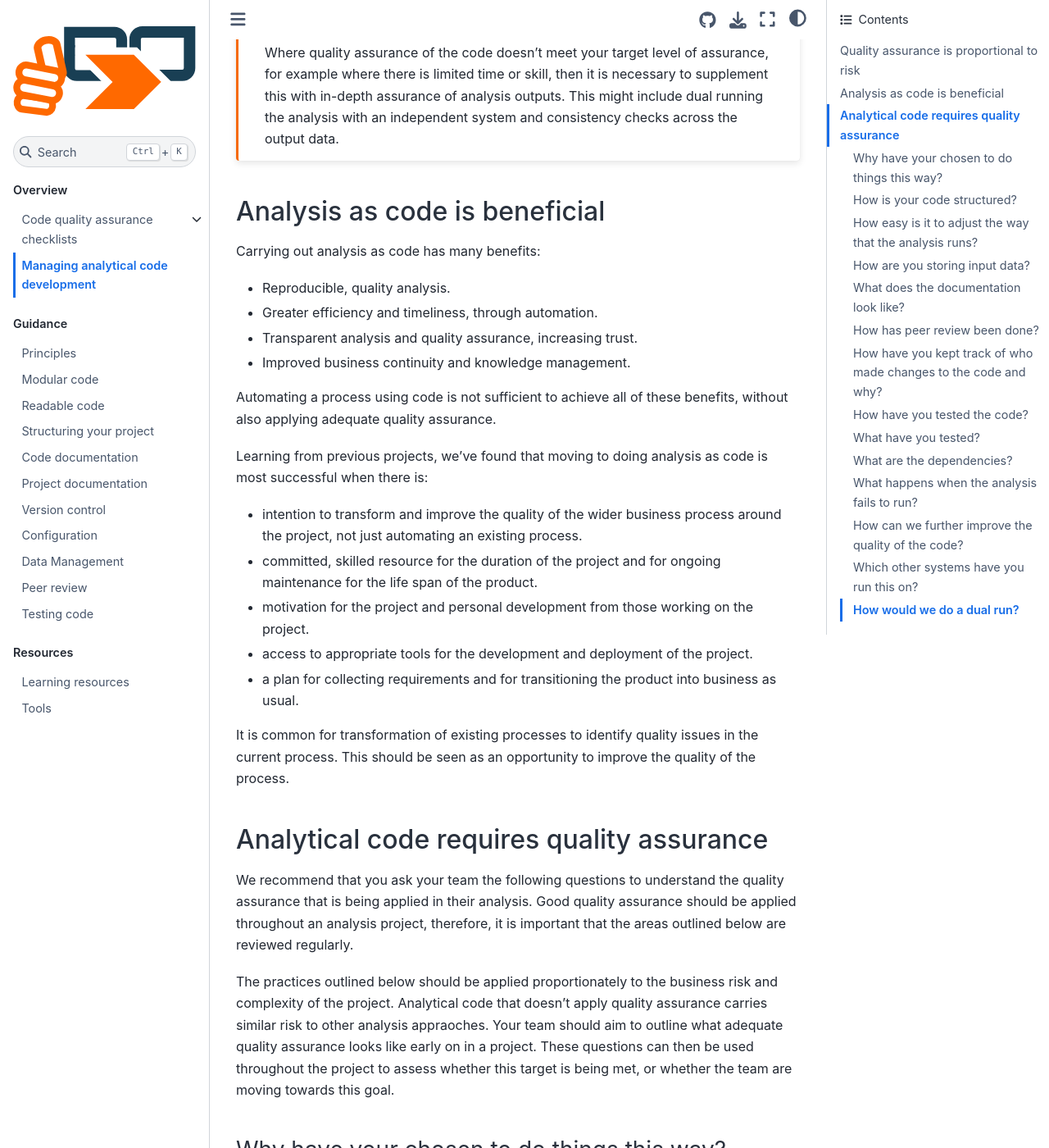
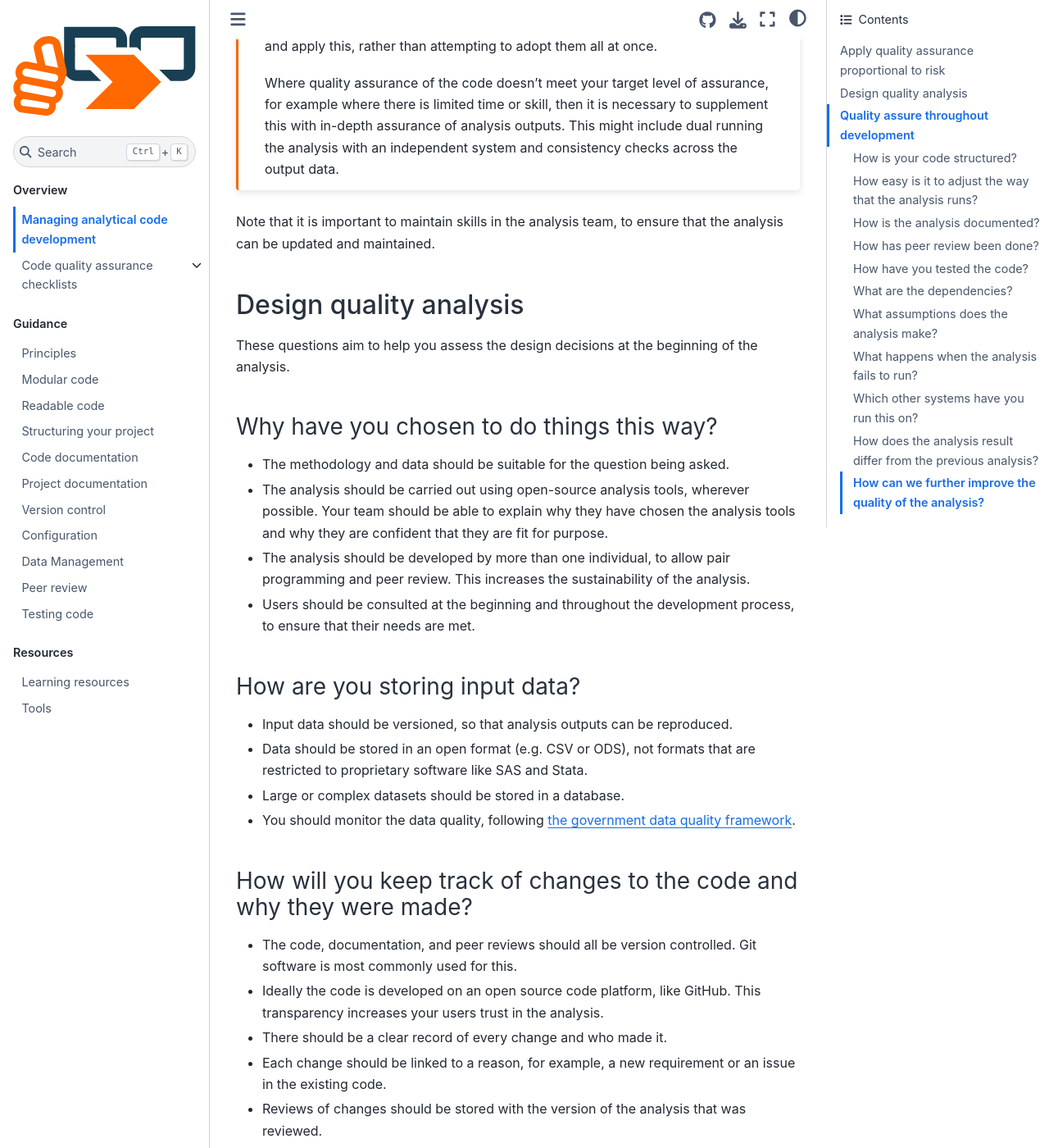
Before and after one commit to best-practice-and-impact/qa-of-code-guidance, a Jupyter Book: the page built from book/managers_guide.md, in a window 1280 px wide and 1400 px high, scrolled down 1369 px. Shown: the whole window at 82% size. Built offline with Jupyter Book 1.0.4 settings and Sphinx 7.4.7 and the Sphinx Book theme 1.1.4, drawn with Linux system fonts in a browser that asks for light colours; some of the changed text lies outside the part shown.

Commit message:
Improve content structure

````diff
--- a/book/_toc.yml
+++ b/book/_toc.yml
@@ -3,12 +3,13 @@ root: intro
 parts:
 - caption: Overview
   chapters:
+  - file: managers_guide
   - file: checklists
     sections:
     - file: checklist_lower
     - file: checklist_moderate
     - file: checklist_higher
-  - file: managers_guide
+
 
 - caption: Guidance
   chapters:
--- a/book/managers_guide.md
+++ b/book/managers_guide.md
@@ -2,18 +2,18 @@
 
 This section of the guidance is aimed at those who manage data analysis/science/engineering work in government or those acting as product owners for analytical products.
 
-It aims to help you support your team to apply the good quality assurance practices described in the wider [Quality assurance of code for analysis and research guidance](https://best-practice-and-impact.github.io/qa-of-code-guidance/intro.html). Proccesses that appliy these good practices are referred to as a reproducible analytical pipelines (RAP).
+It aims to help you support your team to apply the good quality assurance practices described in the wider [Quality assurance of code for analysis and research guidance](https://best-practice-and-impact.github.io/qa-of-code-guidance/intro.html). Processes that apply these good practices are referred to as a reproducible analytical pipelines (RAP).
 
 Before applying this guidance, you should have a basic awareness of the tools and techniques used to do quality analysis as code - the [introduction to RAP course](https://learninghub.ons.gov.uk/course/view.php?name=intro_to_RAP) outlines these. You should also be aware of any specific tools and platforms that are used in your department.
 
 [The Government Service Standard](https://www.gov.uk/service-manual/service-standard) outlines best practices for creating public services, which includes analysis. You should use this when designing and managing the development of analysis as code.
 
 
-## Quality assurance is proportional to risk
+## Apply quality assurance proportional to risk
 
 As described by [the Aqua book](https://www.gov.uk/government/publications/the-aqua-book-guidance-on-producing-quality-analysis-for-government), the quality assurance of our analysis should be proportional to the complexity and risk of the analysis.
 
-When managing analytical work, you should not need an in-depth understanding of the analysis code to trust that it is working correclty. However, you should be confident that the approach the team has taken is appropriate given the user need, and that proportionate quality assurance is being applied to the development and running of the analysis.
+When managing analytical work, you should not need an in-depth understanding of the analysis code to trust that it is working correctly. However, you should be confident that the approach the team has taken is appropriate given the user need, and that proportionate quality assurance is being applied to the development and running of the analysis.
 
 You should work with your team to decide on which quality assurance practices are necessary given each piece of analysis. You might find our [](version_control.md) useful templates for defining the target level of assurance. When possible, you should define the target assurance level before starting the analysis.
 
@@ -26,36 +26,39 @@ While quality assurance must be applied relative to the risk and complexity of t
 Where quality assurance of the code doesn't meet your target level of assurance, for example where there is limited time or skill, then it is necessary to supplement this with  in-depth assurance of analysis outputs. This might include dual running the analysis with an independent system and consistency checks across the output data.
 ```
 
-## Analysis as code is beneficial
+Note that it is important to maintain skills in the analysis team, to ensure that the analysis can be updated and maintained.
 
-Carrying out analysis as code has many benefits:
-* Reproducible, quality analysis.
-* Greater efficiency and timeliness, through automation.
-* Transparent analysis and quality assurance, increasing trust.
-* Improved business continuity and knowledge management.
 
-Automating a process using code is not sufficient to achieve all of these benefits, without also applying adequate quality assurance.
+## Design quality analysis
 
-Learning from previous projects, we've found that moving to doing analysis as code is most successful when there is:
-* intention to transform and improve the quality of the wider business process around the project, not just automating an existing process.
-* committed, skilled resource for the duration of the project and for ongoing maintenance for the life span of the product.
-* motivation for the project and personal development from those working on the project.
-* access to appropriate tools for the development and deployment of the project.
-* a plan for collecting requirements and for transitioning the product into business as usual.
+These questions aim to help you assess the design decisions at the beginning of the analysis.
 
-It is common for transformation of existing processes to identify quality issues in the current process. This should be seen as an opportunity to improve the quality of the process.
-
-## Analytical code requires quality assurance
-
-We recommend that you ask your team the following questions to understand the quality assurance that is being applied in their analysis. Good quality assurance should be applied throughout an analysis project, therefore, it is important that the areas outlined below are reviewed regularly.
-
-The practices outlined below should be applied proportionately to the business risk and complexity of the project. Analytical code that doesn't apply quality assurance carries similar risk to other analysis appraoches. Your team should aim to outline what adequate quality assurance looks like early on in a project. These questions can then be used throughout the project to assess whether this target is being met, or whether the team are moving towards this goal.
-
-### Why have your chosen to do things this way?
+### Why have you chosen to do things this way?
 
 * The methodology and data should be suitable for the question being asked.
-* Your team should be using open-source analysis tools. They should be able to explain why they have chosen these tools and why they are confident that they are fit for purpose.
-* Users should be consulted throughout the development process, to ensure that their need is being met.
+* The analysis should be carried out using open-source analysis tools, wherever possible. Your team should be able to explain why they have chosen the analysis tools and why they are confident that they are fit for purpose.
+* The analysis should be developed by more than one individual, to allow pair programming and peer review. This increases the sustainability of the analysis.
+* Users should be consulted at the beginning and throughout the development process, to ensure that their needs are met.
+
+### How are you storing input data?
+
+* Input data should be versioned, so that analysis outputs can be reproduced.
+* Data should be stored in an open format (e.g. CSV or ODS), not formats that are restricted to proprietary software like SAS and Stata.
+* Large or complex datasets should be stored in a database.
+* You should monitor the data quality, following [the government data quality framework](https://www.gov.uk/government/publications/the-government-data-quality-framework/the-government-data-quality-framework).
+
+### How will you keep track of changes to the code and why they were made?
+
+* The code, documentation, and peer reviews should all be version controlled. Git software is most commonly used for this.
+* Ideally the code is developed on an open source code platform, like GitHub. This transparency increases your users trust in the analysis.
+* There should be a clear record of every change and who made it.
+* Each change should be linked to a reason, for example, a new requirement or an issue in the existing code.
+* Reviews of changes should be stored with the version of the analysis that was reviewed.
+
+
+## Quality assure throughout development
+
+These questions can be used throughout the development of the analysis, to assess how the team are progressing towards the target quality assurance practices that you have agreed.
 
 ### How is your code structured?
 
@@ -67,49 +70,39 @@ The practices outlined below should be applied proportionately to the business r
 * Parts of the code that may change should be stored in separate configuration files, so that they can be changed without changing the code.
 * Things that often change in analysis code include input and output file paths, reference dates and model parameters.
 
-### How are you storing input data?
+### How is the analysis documented?
 
-* Input data should be versioned, so that analysis outputs can be reproduced.
-* Data should be stored in an open format (e.g. CSV or ODS), not formats that are restricted to proprietary software like SAS and Stata.
-* Large or complex datasets should be stored in a database.
-
-### What does the documentation look like?
-
+* Good documentation is essential for business continuity.
 * Every function should be documented in the code, so that it is clear what the function is supposed to do.
 * Function documentation should also include what goes in and what comes out of each function.
 * Where code will be run or re-used by others, documentation should include usage examples and test data.
 
 ### How has peer review been done?
 
-* Technical colleagues should conduct internal peer reviews of the code.
-* Peer review of individual changes to the code will help to identify issues sooner. This is also more manageable than reviewing the complete final analysis.
-* If the product is high risk, an external peer review should also be conducted.
-* Peer review should follow a standard procedure, so that reviews are consistent.
+* Technical colleagues should conduct internal peer reviews of each change to the code. This will identify issues early on and makes the review process more manageable than reviewing only the final analysis.
+* Peer review should follow a standard procedure, so that reviews are consistent. Reviewers should check that each change follows the agreed good practices.
 * There should be evidence that peer reviews are acted on. When issues or concerns are raised, they should be addressed before the analysis is used.
-
-### How have you kept track of who made changes to the code and why?
-
-* The code, documentation, and peer reviews should all be version controlled. Git software is most commonly used for this.
-* There should be a clear record of every change and who made it.
-* Each change should be linked to a reason, for example, a new requirement or an issue in the existing code.
-* Reviews should be stored with the version of the analysis that was reviewed.
+* If the product is high risk, external peer review should also be conducted.
 
 ### How have you tested the code?
 
 * Testing means making sure that the code produces the right outputs for realistic example input data.
 * Automated 'unit' testing should be applied to each function, to ensure that code continues to work after future changes to the code.
 * Each function and the end-to-end analysis should be tested using minimal, realistic data.
-
-### What have you tested?
-
 * Testing should be more extensive on the most important or complex parts of the code. However, ideally every single function should be tested.
 * Tests should account for realistic cases, which might include missing data, zeroes, infinities, negative numbers, wrong data types, and invalid inputs.
 * Reviewers should sign-off that there is enough testing to assure that the code is working as expected.
+* Each time an error is found in the code, a test should be added to assure that the error does not reoccur.
 
 ### What are the dependencies?
 
 * Documenting the code dependencies allows others to reproduce the analysis more easily.
 * Dependencies include anything the code needs to run, including software and package versions.
+
+### What assumptions does the analysis make?
+
+* Assumptions and caveats of the analysis should be recorded close to the code.
+* These must be communicated to users when releasing results from the analysis.
 
 ### What happens when the analysis fails to run?
 
@@ -117,18 +110,19 @@ The practices outlined below should be applied proportionately to the business r
 * If another team will operate the code, error messages should help users to correct the problem.
 * Errors or warnings might also be raised when data validation is not met.
 
-### How can we further improve the quality of the code?
-
-* Code quality should improve over time, as your team learn more about good practices. They should consider which practices could be applied next to improve the code.
-* You should review training needs in your team and allow time for continous personal development of these practices.
-
 ### Which other systems have you run this on?
 
 * Code should not be dependent on a specific computer to run. Running it on a colleague's system can help to check this.
+* When the same analysis is run multiple times or on different systems it should give reproducible outcomes.
 * Container systems, like Docker, help to create reproducible environments to run code.
 
-### How would we do a dual run?
+### How does the analysis result differ from the previous analysis?
 
-* For high risk parts of the analysis, the results of this part of the analysis should be compared from two independent calculations (i.e. one from another tool or software).
-* Where possible, outputs should be compared between analysis using a variety of realistic inputs.
-* You may also wish to parallel run new analysis processes with a legacy approach, to quantify changes or improvements to the analysis.
+* When repeating analysis over time, you should compare results between analyses. Large differences in the outcome of the results may indicate an issue with the analysis process.
+* When developing code to replace legacy analysis, you may wish to parallel this with the new method. This will allow you to identify differences and improvements.
+
+### How can we further improve the quality of the analysis?
+
+* Code quality should improve over time, as your team learn more about good practices.
+* The team should be aiming to meet the agreed assurance level, but should also consider which practices could be applied next to improve the code beyond this.
+* You should review training needs in your team and allow time for continuos personal development of these practices.
````
